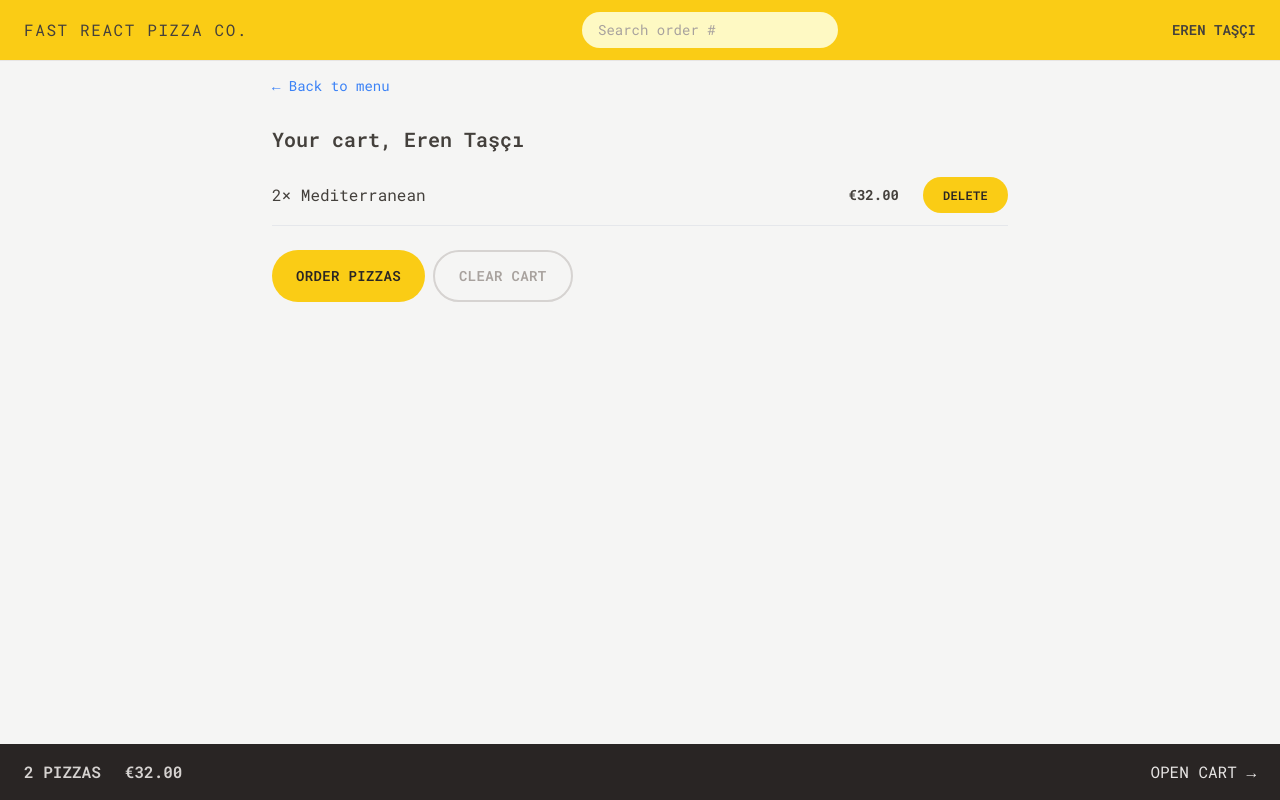
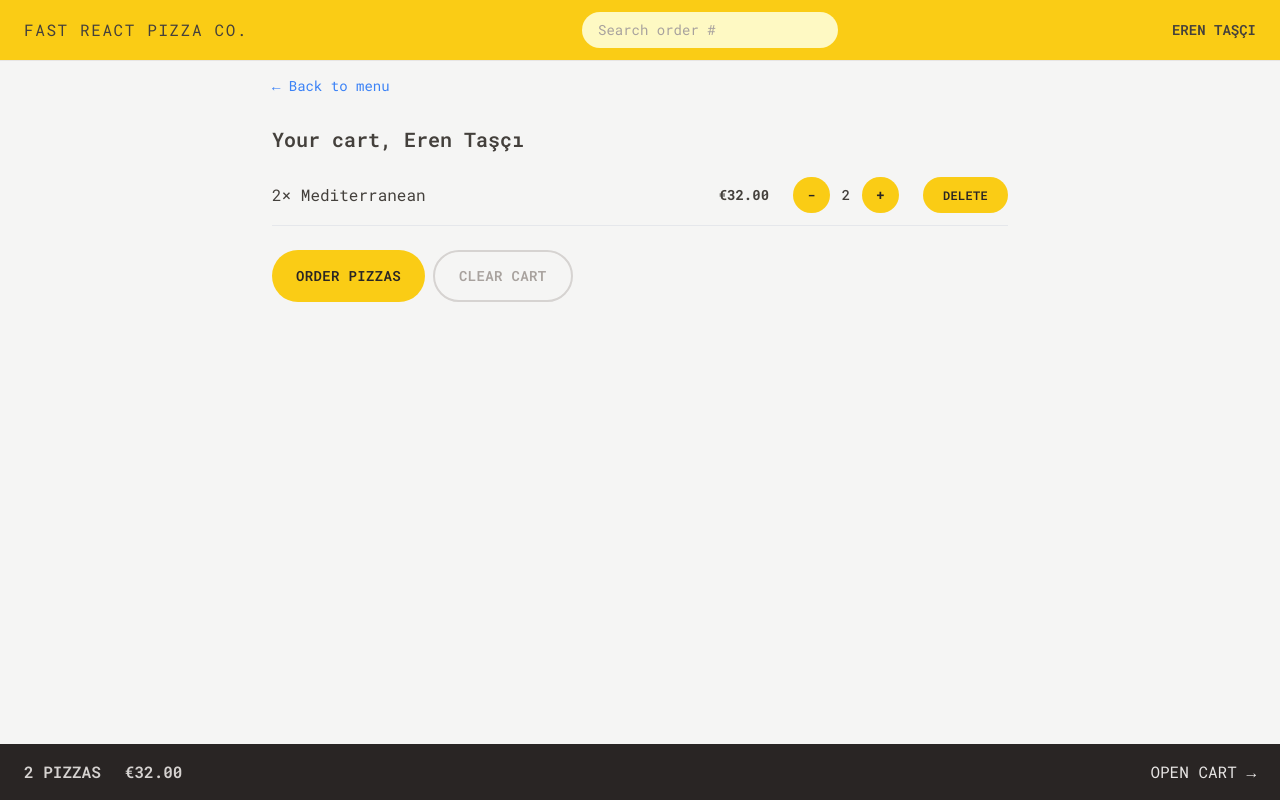
Before and after one commit to erentasci/fast-react-pizza, a React (Vite) app: page /cart in a window 1280 px wide. Built offline with nearby package versions, Linux system fonts and the light colour scheme.

Commit message:
feat: using the cart for new orders

```diff
--- a/src/features/cart/CartItem.jsx
+++ b/src/features/cart/CartItem.jsx
@@ -1,8 +1,13 @@
+import { useSelector } from 'react-redux';
 import { formatCurrency } from '../../utils/helpers';
 import DeleteItem from './DeleteItem';
+import UpdateItemQuantity from './UpdateItemQuantity';
+import { getCurrentQuantity } from './cartSlice';
 
 function CartItem({ item }) {
   const { pizzaId, name, quantity, totalPrice } = item;
+
+  const currentQuantity = useSelector(getCurrentQuantity(pizzaId));
 
   return (
     <li className="py-3 sm:flex sm:items-center sm:justify-between">
@@ -11,6 +16,10 @@ function CartItem({ item }) {
       </p>
       <div className="flex items-center justify-between sm:gap-6">
         <p className="text-sm font-bold">{formatCurrency(totalPrice)}</p>
+        <UpdateItemQuantity
+          pizzaId={pizzaId}
+          currentQuantity={currentQuantity}
+        />
         <DeleteItem pizzaId={pizzaId} />
       </div>
     </li>
--- /dev/null
+++ b/src/features/cart/UpdateItemQuantity.jsx
@@ -0,0 +1,27 @@
+import { useDispatch } from 'react-redux';
+import Button from '../../ui/Button';
+import { decreaseItemQuantity, increaseItemQuantity } from './cartSlice';
+
+function UpdateItemQuantity({ pizzaId, currentQuantity }) {
+  const dispatch = useDispatch();
+
+  return (
+    <div className="flex items-center gap-1 md:gap-3">
+      <Button
+        type="round"
+        onClick={() => dispatch(decreaseItemQuantity(pizzaId))}
+      >
+        -
+      </Button>
+      <span className="text-sm font-medium">{currentQuantity}</span>
+      <Button
+        type="round"
+        onClick={() => dispatch(increaseItemQuantity(pizzaId))}
+      >
+        +
+      </Button>
+    </div>
+  );
+}
+
+export default UpdateItemQuantity;
--- a/src/features/cart/cartSlice.js
+++ b/src/features/cart/cartSlice.js
@@ -36,6 +36,10 @@ export const cartSlice = createSlice({
       const item = state.cart.find((item) => item.pizzaId === action.payload);
       item.quantity--;
       item.totalPrice = item.quantity * item.unitPrice;
+
+      if (item.quantity === 0) {
+        cartSlice.caseReducers.deleteItem(state, action);
+      } // IMPORTANT FUNC.
     },
     clearCart(state, action) {
       state.cart = [];
--- a/src/features/menu/MenuItem.jsx
+++ b/src/features/menu/MenuItem.jsx
@@ -3,6 +3,7 @@ import Button from '../../ui/Button';
 import { formatCurrency } from '../../utils/helpers';
 import { addItem, getCurrentQuantity } from '../cart/cartSlice';
 import DeleteItem from '../cart/DeleteItem';
+import UpdateItemQuantity from '../cart/UpdateItemQuantity';
 
 function MenuItem({ pizza }) {
   const dispatch = useDispatch();
@@ -45,7 +46,15 @@ function MenuItem({ pizza }) {
             </p>
           )}
 
-          {isInCart && <DeleteItem pizzaId={id} />}
+          {isInCart && (
+            <div className="flex items-center gap-3 sm:gap-8">
+              <UpdateItemQuantity
+                pizzaId={id}
+                currentQuantity={currentQuantity}
+              />
+              <DeleteItem pizzaId={id} />
+            </div>
+          )}
 
           {!soldOut && !isInCart && (
             <Button type="small" onClick={handleAddToCart}>
--- a/src/features/order/CreateOrder.jsx
+++ b/src/features/order/CreateOrder.jsx
@@ -1,8 +1,13 @@
-import { useState } from 'react';
+// import { useState } from 'react';
 import { Form, redirect, useActionData, useNavigation } from 'react-router-dom';
 import { createOrder } from '../../services/apiRestaurant';
 import Button from '../../ui/Button';
 import { useSelector } from 'react-redux';
+import { clearCart, getCart, getTotalCartPrice } from '../cart/cartSlice';
+import store from '../../store';
+import EmptyCart from '../cart/EmptyCart';
+import { formatCurrency } from '../../utils/helpers';
+import { useState } from 'react';
 
 // https://uibakery.io/regex-library/phone-number
 const isValidPhone = (str) =>
@@ -10,29 +15,29 @@ const isValidPhone = (str) =>
     str
   );
 
-const fakeCart = [
-  {
-    pizzaId: 12,
-    name: 'Mediterranean',
-    quantity: 2,
-    unitPrice: 16,
-    totalPrice: 32,
-  },
-  {
-    pizzaId: 6,
-    name: 'Vegetale',
-    quantity: 1,
-    unitPrice: 13,
-    totalPrice: 13,
-  },
-  {
-    pizzaId: 11,
-    name: 'Spinach and Mushroom',
-    quantity: 1,
-    unitPrice: 15,
-    totalPrice: 15,
-  },
-];
+// const fakeCart = [
+//   {
+//     pizzaId: 12,
+//     name: 'Mediterranean',
+//     quantity: 2,
+//     unitPrice: 16,
+//     totalPrice: 32,
+//   },
+//   {
+//     pizzaId: 6,
+//     name: 'Vegetale',
+//     quantity: 1,
+//     unitPrice: 13,
+//     totalPrice: 13,
+//   },
+//   {
+//     pizzaId: 11,
+//     name: 'Spinach and Mushroom',
+//     quantity: 1,
+//     unitPrice: 15,
+//     totalPrice: 15,
+//   },
+// ];
 
 function CreateOrder() {
   const navigation = useNavigation();
@@ -40,9 +45,14 @@ function CreateOrder() {
 
   const formErrors = useActionData();
 
-  // const [withPriority, setWithPriority] = useState(false);
-  const cart = fakeCart;
+  const [withPriority, setWithPriority] = useState(false);
+  const cart = useSelector(getCart);
+  const totalCartPrice = useSelector(getTotalCartPrice);
+  const priorityPrice = withPriority ? totalCartPrice * 0.2 : 0;
+  const totalPrice = totalCartPrice + priorityPrice;
   const username = useSelector((state) => state.user.username);
+
+  if (!cart.length) return <EmptyCart />;
 
   return (
     <div className="px-4 py-6">
@@ -91,8 +101,8 @@ function CreateOrder() {
             type="checkbox"
             name="priority"
             id="priority"
-            // value={withPriority}
-            // onChange={(e) => setWithPriority(e.target.checked)}
+            value={withPriority}
+            onChange={(e) => setWithPriority(e.target.checked)}
           />
           <label htmlFor="priority" className="font-medium">
             Want to yo give your order priority?
@@ -102,7 +112,9 @@ function CreateOrder() {
         <div>
           <input type="hidden" name="cart" value={JSON.stringify(cart)} />
           <Button disabled={isSubmitting} type="primary">
-            {isSubmitting ? 'Placing order....' : 'Order now'}
+            {isSubmitting
+              ? 'Placing order....'
+              : `Order now ${formatCurrency(totalPrice)}`}
           </Button>
         </div>
       </Form>
@@ -117,7 +129,7 @@ export async function action({ request }) {
   const order = {
     ...data,
     cart: JSON.parse(data.cart),
-    priority: data.priority === 'on',
+    priority: data.priority === 'true',
   };
 
   const errors = {};
@@ -129,11 +141,10 @@ export async function action({ request }) {
 
   // If everything is okay, create new order and redirect
 
-  // const newOrder = await createOrder(order);
+  const newOrder = await createOrder(order);
 
-  // return redirect(`/order/${newOrder.id}`);
-
-  return null;
+  store.dispatch(clearCart());
+  return redirect(`/order/${newOrder.id}`);
 }
 
 export default CreateOrder;
--- a/src/features/order/Order.jsx
+++ b/src/features/order/Order.jsx
@@ -56,7 +56,7 @@ function Order() {
 
       <ul className="dive-stone-200 divide-y border-b border-t">
         {cart.map((item) => (
-          <OrderItem item={item} key={item.id} />
+          <OrderItem item={item} key={item.pizzaId} />
         ))}
       </ul>
 
--- a/src/ui/Button.jsx
+++ b/src/ui/Button.jsx
@@ -7,6 +7,7 @@ function Button({ children, disabled, to, type, onClick }) {
   const styles = {
     primary: base + ' px-4 py-3 md:px-6 md:py-4',
     small: base + ' px-4 py-2 md:px-5 md:py-2.5 text-xs',
+    round: base + 'px-2.5 py-1 md:px-3.5 md:py-2 text-sm',
     secondary:
       'inline-block text-sm rounded-full border-2 border-stone-300 font-semibold uppercase tracking-wide text-stone-400 transition-colors duration-300 hover:bg-stone-300 hover:text-stone-800 focus:bg-stone-300 focus:text-stone-800 focus:outline-none focus:ring focus:ring-stone-200 focus:ring-offset-2 disabled:cursor-not-allowed px-4 py-2.5 md:px-6 md:py-3.5',
   };
```
